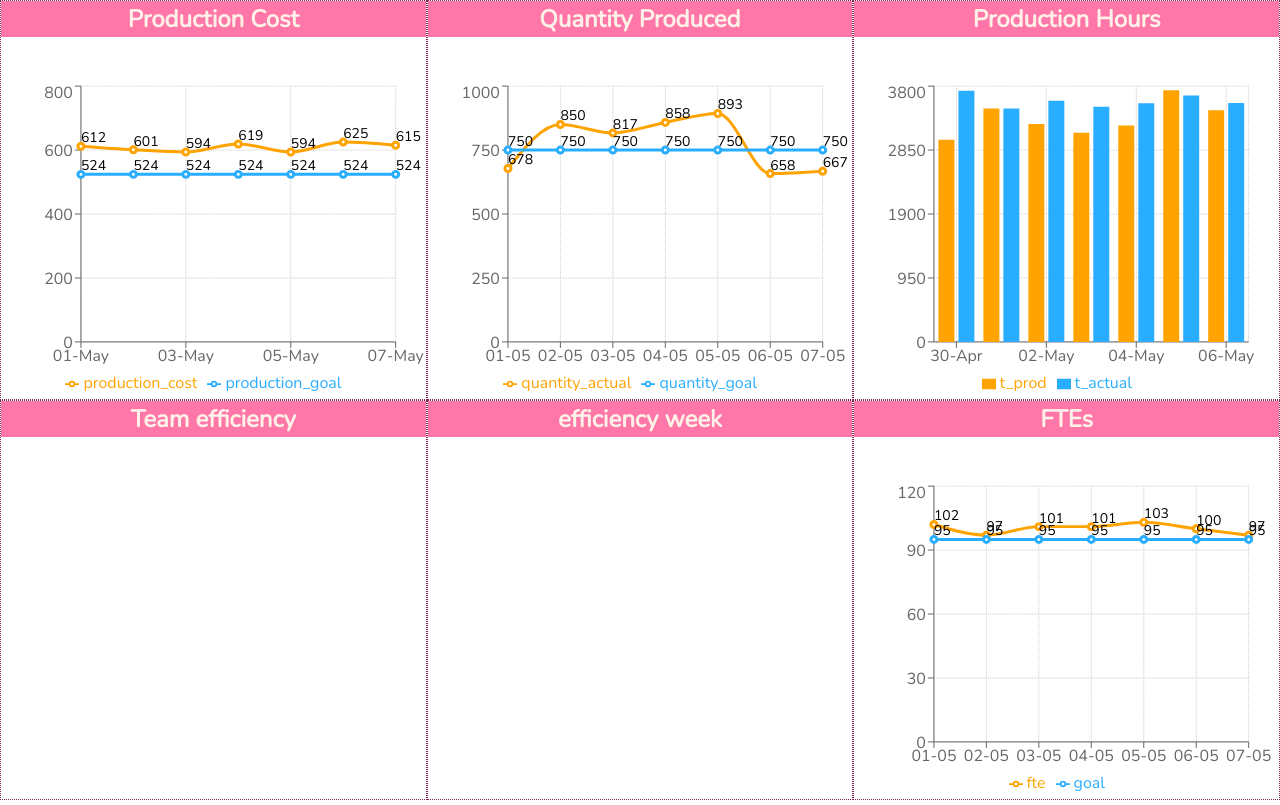
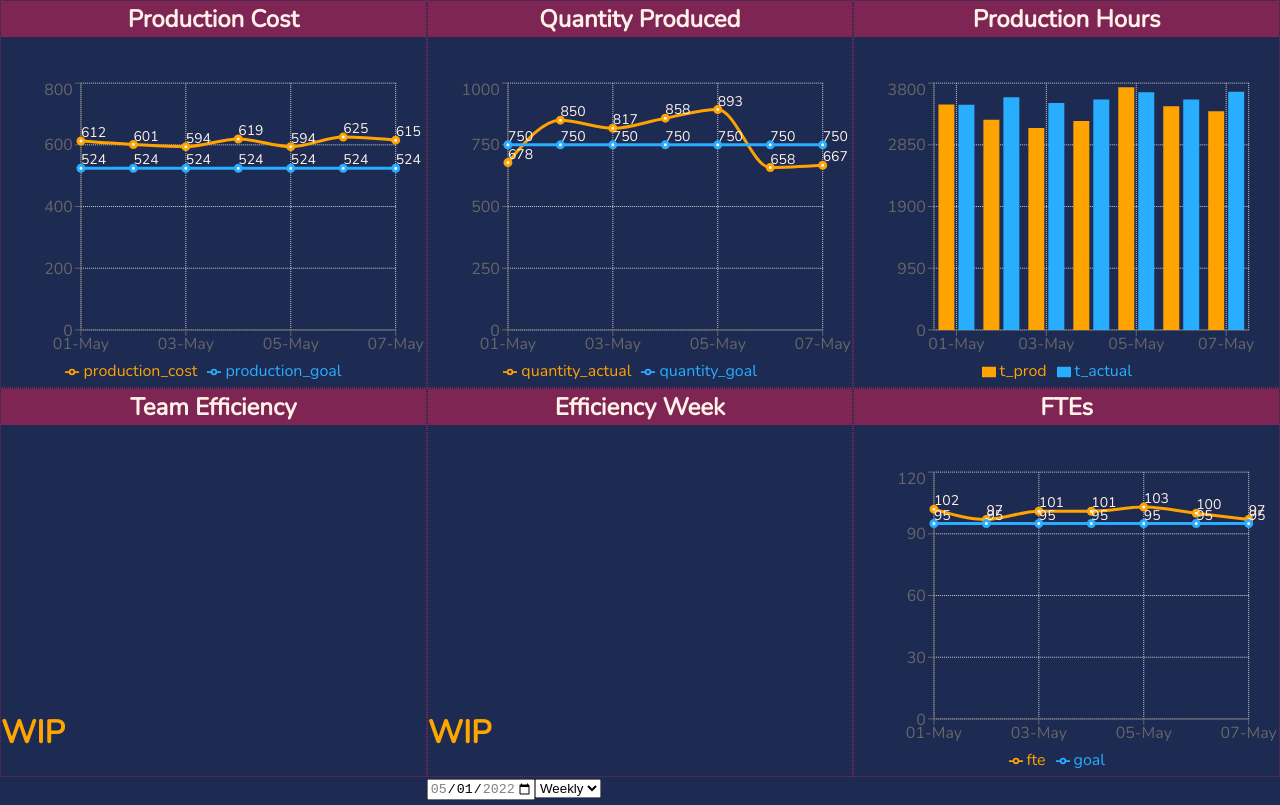
Before and after one commit to sanskar-mk2/rcharts, a React (Create React App) app: page / in a window 1280 px wide. Built offline with nearby package versions, Linux system fonts and the light colour scheme.

Commit message:
Add date filter

```diff
--- a/src/App.css
+++ b/src/App.css
@@ -35,6 +35,7 @@ body {
     font-family: 'Nunito', sans-serif;
     max-width: 100%;
     overflow: hidden;
+    background-color: var(--var1);
 }
 
 #root {
@@ -56,7 +57,7 @@ body {
 }
 
 .heading {
-    background-color: var(--var14);
+    background-color: var(--var2);
     color: var(--var7);
     font-weight: bold;
     font-size: x-large;
--- a/src/App.js
+++ b/src/App.js
@@ -4,33 +4,61 @@ import CostVsGoal from "./components/ProductionCost";
 import ProductionHours from "./components/ProductionHours";
 import QuantityProduced from "./components/QuantityProduced";
 import { data3, work_data } from "./data";
+import moment from "moment";
+import { useState } from "react";
 
 function App() {
+    // const [interval, set_interval] = useState("weekly");
+    const [date, set_date] = useState(
+        moment(data3[0].date).format("YYYY-MM-DD")
+    );
+
     return (
+        <>
             <div className="container">
+                <div></div>
+                <div>
+                    <input
+                        type="date"
+                        max={moment(data3[data3.length - 1].date)
+                            .subtract(6, "days")
+                            .format("YYYY-MM-DD")}
+                        min={moment(data3[0].date).format("YYYY-MM-DD")}
+                        value={date}
+                        onChange={(e) => set_date(e.target.value)}
+                    ></input>
+                    <select>
+                        <option value="weekly">
+                            Weekly
+                        </option>
+                    </select>
+                </div>
                 <div className="contained production-cost">
                     <div className="heading">Production Cost</div>
-                <CostVsGoal data={data3} />
+                    <CostVsGoal data={data3} date={date} />
                 </div>
                 <div className="contained quantity-produced">
                     <div className="heading">Quantity Produced</div>
-                <QuantityProduced data={data3} />
+                    <QuantityProduced data={data3} date={date} />
                 </div>
                 <div className="contained production-hours">
                     <div className="heading">Production Hours</div>
-                <ProductionHours data={work_data} />
+                    <ProductionHours data={work_data} date={date} />
                 </div>
                 <div className="contained team-efficiency">
-                <div className="heading">Team efficiency</div>
+                    <div className="heading">Team Efficiency</div>
+                    <h1 style={{color: "orange"}}>WIP</h1>
                 </div>
                 <div className="contained efficiency-week">
-                <div className="heading">efficiency week</div>
+                    <div className="heading">Efficiency Week</div>
+                    <h1 style={{color: "orange"}}>WIP</h1>
                 </div>
                 <div className="contained ftes">
                     <div className="heading">FTEs</div>
-                <FTES data={data3} />
+                    <FTES data={data3} date={date} />
                 </div>
             </div>
+        </>
     );
 }
 
--- /dev/null
+++ b/src/components/CustomizedLabel.js
@@ -0,0 +1,22 @@
+import { PureComponent } from "react";
+
+class CustomizedLabel extends PureComponent {
+    render() {
+        const { x, y, stroke, value } = this.props;
+
+        return (
+            <text
+                x={x}
+                y={y}
+                dy={-4}
+                fill={stroke}
+                fontSize={14}
+                textAnchor="right"
+            >
+                {value}
+            </text>
+        );
+    }
+}
+
+export default CustomizedLabel;
--- a/src/components/FTES.js
+++ b/src/components/FTES.js
@@ -9,43 +9,31 @@ import {
     ResponsiveContainer,
 } from "recharts";
 import moment from "moment";
-import { PureComponent, useEffect, useState } from "react";
+import { useEffect, useState } from "react";
 import { colors } from "../colors";
-
-class CustomizedLabel extends PureComponent {
-    render() {
-        const { x, y, stroke, value } = this.props;
-
-        return (
-            <text
-                x={x}
-                y={y}
-                dy={-4}
-                fill={stroke}
-                fontSize={14}
-                textAnchor="right"
-            >
-                {value}
-            </text>
-        );
-    }
-}
+import CustomizedLabel from "./CustomizedLabel";
 
 function FTES(props) {
     const [data, set_data] = useState(props.data);
+    const [date, set_date] = useState(0);
 
     useEffect(() => {
         const mapped = props.data.map((e) => ({
             ...e,
-            human_date: moment(e.date).format("DD-MM"),
+            human_date: moment(e.date).format("DD-MMM"),
         }));
         set_data([...mapped]);
+        set_date(
+            mapped.findIndex(
+                (e, i) => moment(e.date).format("YYYY-MM-DD") === props.date
+            )
+        );
     }, [props]);
 
     return (
         <ResponsiveContainer width="100%" height="80%">
             <LineChart
-                data={data.slice(0, 7)}
+                data={data.slice(date, date+7)}
                 margin={{ top: 5, right: 30, left: 20, bottom: 5 }}
             >
                 <CartesianGrid strokeDasharray="1 1" />
@@ -58,14 +46,14 @@ function FTES(props) {
                     dataKey="fte"
                     strokeWidth={3}
                     stroke={colors.var9}
-                    label={<CustomizedLabel />}
+                    label={<CustomizedLabel stroke={colors.var7} />}
                 />
                 <Line
                     type="monotone"
                     dataKey="goal"
                     strokeWidth={3}
                     stroke={colors.var12}
-                    label={<CustomizedLabel />}
+                    label={<CustomizedLabel stroke={colors.var7} />}
                 />
             </LineChart>
         </ResponsiveContainer>
--- a/src/components/ProductionCost.js
+++ b/src/components/ProductionCost.js
@@ -9,30 +9,13 @@ import {
     ResponsiveContainer,
 } from "recharts";
 import moment from "moment";
-import { PureComponent, useEffect, useState } from "react";
+import { useEffect, useState } from "react";
 import { colors } from "../colors";
-
-class CustomizedLabel extends PureComponent {
-    render() {
-        const { x, y, stroke, value } = this.props;
-
-        return (
-            <text
-                x={x}
-                y={y}
-                dy={-4}
-                fill={stroke}
-                fontSize={14}
-                textAnchor="right"
-            >
-                {value}
-            </text>
-        );
-    }
-}
+import CustomizedLabel from "./CustomizedLabel";
 
 function ProductionCost(props) {
     const [data, set_data] = useState(props.data);
+    const [date, set_date] = useState(0);
 
     useEffect(() => {
         const mapped = props.data.map((e) => ({
@@ -40,12 +23,18 @@ function ProductionCost(props) {
             human_date: moment(e.date).format("DD-MMM"),
         }));
         set_data([...mapped]);
+
+        set_date(
+            mapped.findIndex(
+                (e, i) => moment(e.date).format("YYYY-MM-DD") === props.date
+            )
+        );
     }, [props]);
 
     return (
         <ResponsiveContainer width="100%" height="80%">
             <LineChart
-                data={data.slice(0, 7)}
+                data={data.slice(date, date + 7)}
                 margin={{ top: 5, right: 30, left: 20, bottom: 5 }}
             >
                 <CartesianGrid strokeDasharray="1 1" />
@@ -58,14 +47,14 @@ function ProductionCost(props) {
                     dataKey="production_cost"
                     strokeWidth={3}
                     stroke={colors.var9}
-                    label={<CustomizedLabel />}
+                    label={<CustomizedLabel stroke={colors.var7} />}
                 />
                 <Line
                     type="monotone"
                     dataKey="production_goal"
                     strokeWidth={3}
                     stroke={colors.var12}
-                    label={<CustomizedLabel />}
+                    label={<CustomizedLabel stroke={colors.var7} />}
                 />
             </LineChart>
         </ResponsiveContainer>
--- a/src/components/ProductionHours.js
+++ b/src/components/ProductionHours.js
@@ -13,6 +13,7 @@ import {
 } from "recharts";
 function ProductionHours(props) {
     const [data, set_data] = useState(props.data);
+    const [date, set_date] = useState(0);
 
     useEffect(() => {
         const arr = [];
@@ -33,6 +34,11 @@ function ProductionHours(props) {
             arr.push(o);
         }
         set_data([...arr]);
+        set_date(
+            arr.findIndex(
+                (e, i) => moment(e.date).format("YYYY-MM-DD") === props.date
+            )
+        );
     }, [props]);
 
     return (
@@ -41,7 +47,7 @@ function ProductionHours(props) {
                 <BarChart
                     width={500}
                     height={300}
-                    data={data.slice(0, 7)}
+                    data={data.slice(date, date+7)}
                     margin={{
                         top: 5,
                         right: 30,
--- a/src/components/QuantityProduced.js
+++ b/src/components/QuantityProduced.js
@@ -9,43 +9,31 @@ import {
     ResponsiveContainer,
 } from "recharts";
 import moment from "moment";
-import { PureComponent, useEffect, useState } from "react";
+import { useEffect, useState } from "react";
 import { colors } from "../colors";
-
-class CustomizedLabel extends PureComponent {
-    render() {
-        const { x, y, stroke, value } = this.props;
-
-        return (
-            <text
-                x={x}
-                y={y}
-                dy={-4}
-                fill={stroke}
-                fontSize={14}
-                textAnchor="right"
-            >
-                {value}
-            </text>
-        );
-    }
-}
+import CustomizedLabel from "./CustomizedLabel";
 
 function QuantityProduced(props) {
     const [data, set_data] = useState(props.data);
+    const [date, set_date] = useState(0);
 
     useEffect(() => {
         const mapped = props.data.map((e) => ({
             ...e,
-            human_date: moment(e.date).format("DD-MM"),
+            human_date: moment(e.date).format("DD-MMM"),
         }));
         set_data([...mapped]);
+        set_date(
+            mapped.findIndex(
+                (e, i) => moment(e.date).format("YYYY-MM-DD") === props.date
+            )
+        );
     }, [props]);
 
     return (
         <ResponsiveContainer width="100%" height="80%">
             <LineChart
-                data={data.slice(0, 7)}
+                data={data.slice(date, date + 7)}
                 margin={{ top: 5, right: 30, left: 20, bottom: 5 }}
             >
                 <CartesianGrid strokeDasharray="1 1" />
@@ -58,14 +46,14 @@ function QuantityProduced(props) {
                     dataKey="quantity_actual"
                     strokeWidth={3}
                     stroke={colors.var9}
-                    label={<CustomizedLabel />}
+                    label={<CustomizedLabel stroke={colors.var7} />}
                 />
                 <Line
                     type="monotone"
                     dataKey="quantity_goal"
                     strokeWidth={3}
                     stroke={colors.var12}
-                    label={<CustomizedLabel />}
+                    label={<CustomizedLabel stroke={colors.var7} />}
                 />
             </LineChart>
         </ResponsiveContainer>
```
Lines whose indentation alone changed are shown as unchanged.
